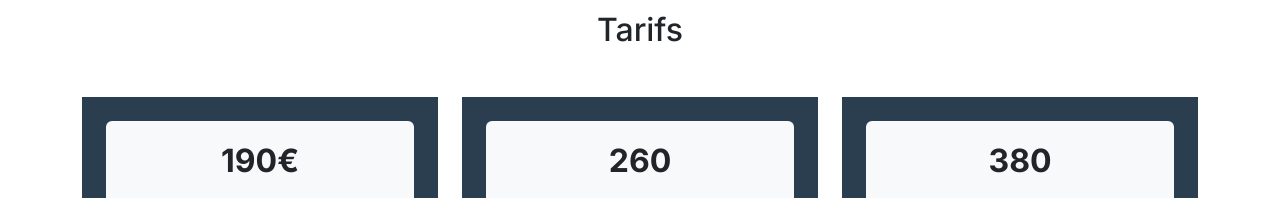
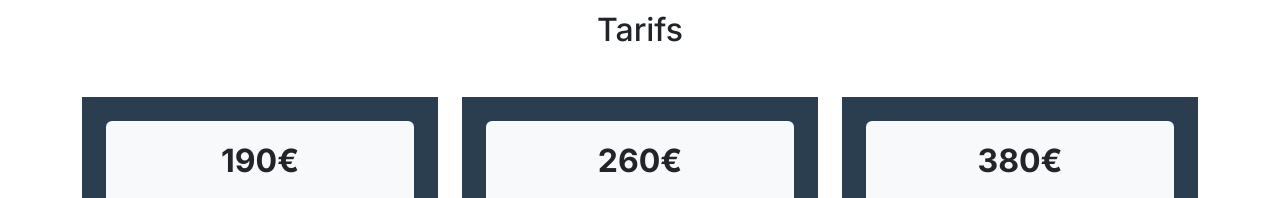
Before and after one commit to HELIOS-7-mart/TP_Bootstrap_Marton_Boulard, a plain HTML site: page TP_Refonte_site_web/index.html in a window 1280 px wide. Shown: the part 2180-2378 px from the top of the page. Drawn offline with nearby package versions, Linux system fonts and the light colour scheme.

Commit message:
Update index.html

```diff
--- a/TP_Refonte_site_web/index.html
+++ b/TP_Refonte_site_web/index.html
@@ -203,7 +203,7 @@
                     <div class="col-lg-4 mb-4">
                         <div class="p-4 section-dark-blue">
                             <div class="bg-light p-3 rounded text-dark">
-                                <p class="fs-2 fw-bold">260</p>
+                                <p class="fs-2 fw-bold">260€</p>
                                 <a href="#" class="btn btn-warning">Réserver</a>
                             </div>
                             <h4 class="mt-3">Baptême de l'air ULM <br> Multi-Axes</h4>
@@ -215,7 +215,7 @@
                      <div class="col-lg-4 mb-4">
                         <div class="p-4 section-dark-blue">
                              <div class="bg-light p-3 rounded text-dark">
-                                <p class="fs-2 fw-bold">380</p>
+                                <p class="fs-2 fw-bold">380€</p>
                                 <a href="#" class="btn btn-warning">Réserver</a>
                             </div>
                             <h4 class="mt-3">Baptême de l'air ULM AutoGire</h4>
```
